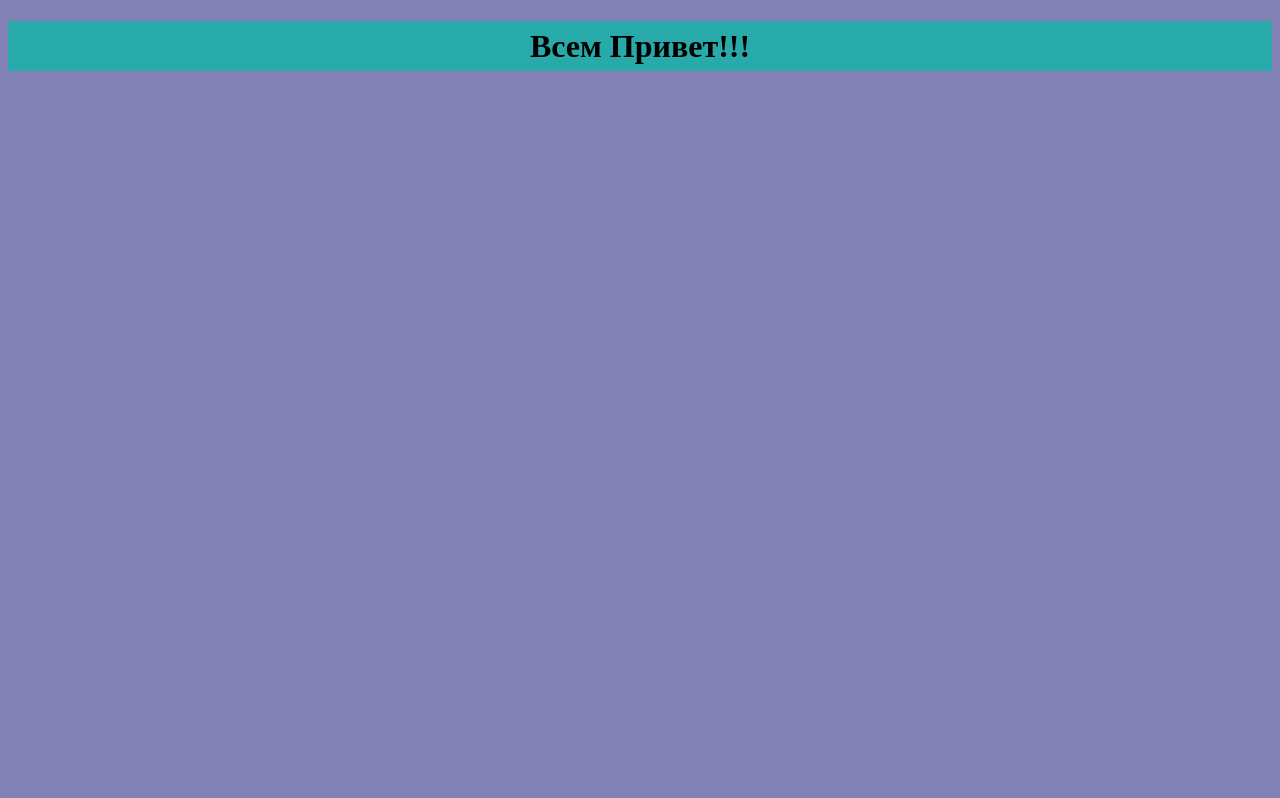
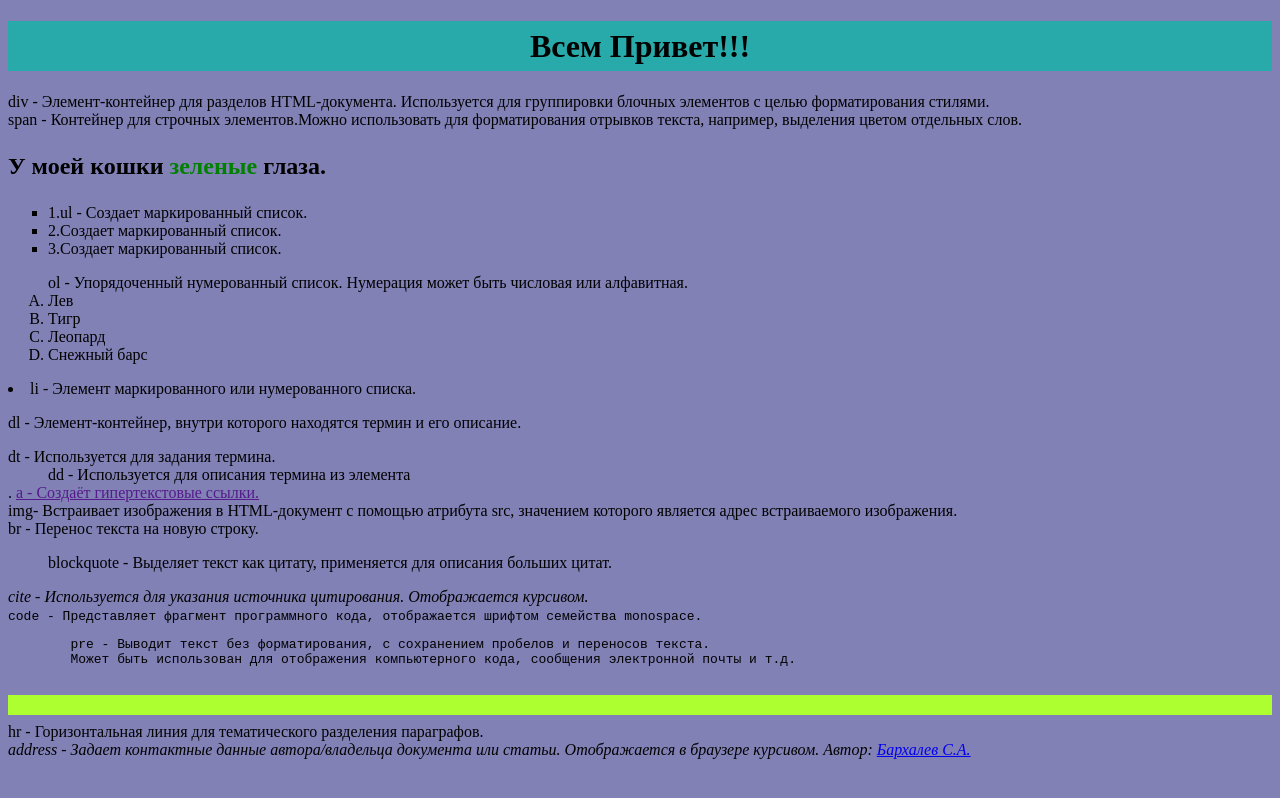
Before and after one commit to Barkhalev/Barkhalev.github.io, a plain HTML site: page Unit-4/index.html in a window 1280 px wide. Drawn offline with Linux system fonts and the light colour scheme.

Commit message:
В html файле к уроку 4 (unit-4/index.html) добавить теги div, span, ul, ol, li, dl, dt, dd, a, img, br, blockquote, cite, code, pre, hr, address. Внутри тегов СВОИМИ СЛОВАМИ написал в каких случаях они используются

```diff
--- a/Unit-4/index.html
+++ b/Unit-4/index.html
@@ -7,8 +7,15 @@
     <title>Unit-4</title>
     <style>body{background-color: rgb(129, 129, 182);}</style>
     <!-- <script>alert("Hello World!!!")</script> -->
+    <link rel="stylesheet" href="Style/style.css">
+    <link rel="shortcut icon" href="https://bestwebservice.ru/modules/ico_converter/favicon2/1568905772.ico" type="image/x-icon">
+    <script src="Script/script1.js"></script>
+    <script src="Script/script2.js"></script>
+    <script src="Script/script3.js"></script>
+
 </head>
 <body>
+
     <h1 style="
         display: flex;
         background-color: rgb(40, 170, 170);
@@ -18,6 +25,66 @@
         ">
         Всем Привет!!!
     </h1>
+    <div>
+        div - Элемент-контейнер для разделов HTML-документа. Используется для группировки блочных элементов с целью форматирования стилями.
+    </div>
+    <span>
+        span - Контейнер для строчных элементов.Можно использовать для форматирования отрывков текста, например, выделения цветом отдельных слов.
+        <h2><p>У моей кошки <span style="color: green;">зеленые</span> глаза.</p>
+    </h2></span>
+    <ul type="square" >
+        <li>1.ul - Создает маркированный список.</li>
+        <li>2.Создает маркированный список.</li>
+        <li>3.Создает маркированный список.</li>
+    </ul>
+    <ol type="A">
+       ol - Упорядоченный нумерованный список. Нумерация может быть числовая или алфавитная.
+       <li>Лев</li>
+       <li>Тигр</li>
+       <li>Леопард</li>
+       <li>Снежный барс</li>
+    </ol>
+    <li>
+        li - Элемент маркированного или нумерованного списка.
+    </li>
+    <dl>
+        dl - Элемент-контейнер, внутри которого находятся термин и его описание.
+    </dl>
+    <dt>
+        dt - Используется для задания термина.
+    </dt>
+    <dd>
+        dd - Используется для описания термина из элемента <dt>.
+    </dd>
+    <a href="">
+        a - Создаёт гипертекстовые ссылки.
+    </a>
+
+    <br><span>
+        <!-- <img src="" alt="">  -->
+        img- Встраивает изображения в HTML-документ с помощью атрибута src, значением которого является адрес встраиваемого изображения.
+    </span>
+        <br> br - Перенос текста на новую строку.
+    <blockquote>
+        blockquote - Выделяет текст как цитату, применяется для описания больших цитат.
+    </blockquote>
+    <cite>
+        cite - Используется для указания источника цитирования. Отображается курсивом.
+    </cite>
+    <br>
+    <code>
+        code - Представляет фрагмент программного кода, отображается шрифтом семейства monospace.
+    </code>
+    <pre>
+        pre - Выводит текст без форматирования, с сохранением пробелов и переносов текста.
+        Может быть использован для отображения компьютерного кода, сообщения электронной почты и т.д.
+    </pre>
+    <hr style="border: 10px solid greenyellow;" >
+    hr - Горизонтальная линия для тематического разделения параграфов.
+    <address>
+        address - Задает контактные данные автора/владельца документа или статьи. Отображается в браузере курсивом.
+        Автор: <a href="mailto:dr.barkhalev@yandex.ru"> Бархалев С.А.</a> <br>
+    </address>
 
 
 </body>
```
